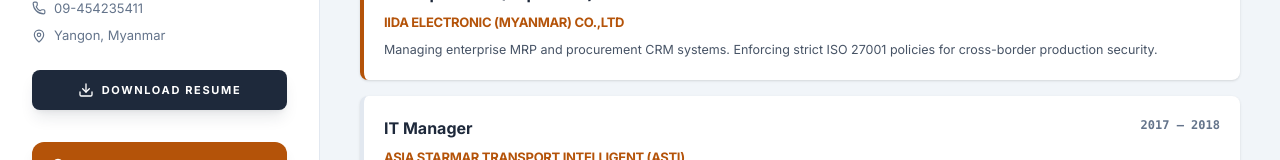
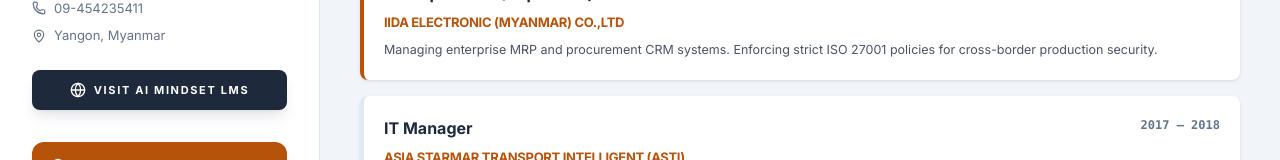
Before and after one commit to komoe-work/komoe-portifolio-, a React (Vite) app: page / in a window 1280 px wide. Shown: the part 310-470 px from the top of the page. Built offline with nearby package versions, Linux system fonts and the light colour scheme.

Commit message:
Update link https://ai.mindset-it.online/

```diff
--- a/src/App.tsx
+++ b/src/App.tsx
@@ -76,14 +76,16 @@
               <ContactItem icon={<MapPin className="w-3.5 h-3.5" aria-hidden="true" />} text="Yangon, Myanmar" />
             </div>
 
-            <button
+            <a
+              href="https://ai.mindset-it.online/"
+              target="_blank"
+              rel="noopener noreferrer"
               className="w-full flex items-center justify-center gap-2 bg-primary text-white py-3 rounded-lg text-[11px] font-bold uppercase tracking-[0.15em] shadow-lg shadow-primary/10 hover:bg-slate-800 hover:shadow-xl hover:-translate-y-0.5 transition-all active:scale-[0.98] group"
-              onClick={() => window.print()}
-              aria-label="Download professional resume"
+              aria-label="Visit AI Mindset Learning Management System"
             >
-              <Download className="w-4 h-4 group-hover:animate-bounce" aria-hidden="true" />
-              Download Resume
-            </button>
+              <Globe className="w-4 h-4 group-hover:rotate-12 transition-transform" aria-hidden="true" />
+              Visit AI Mindset LMS
+            </a>
           </div>
         </div>
 
```
